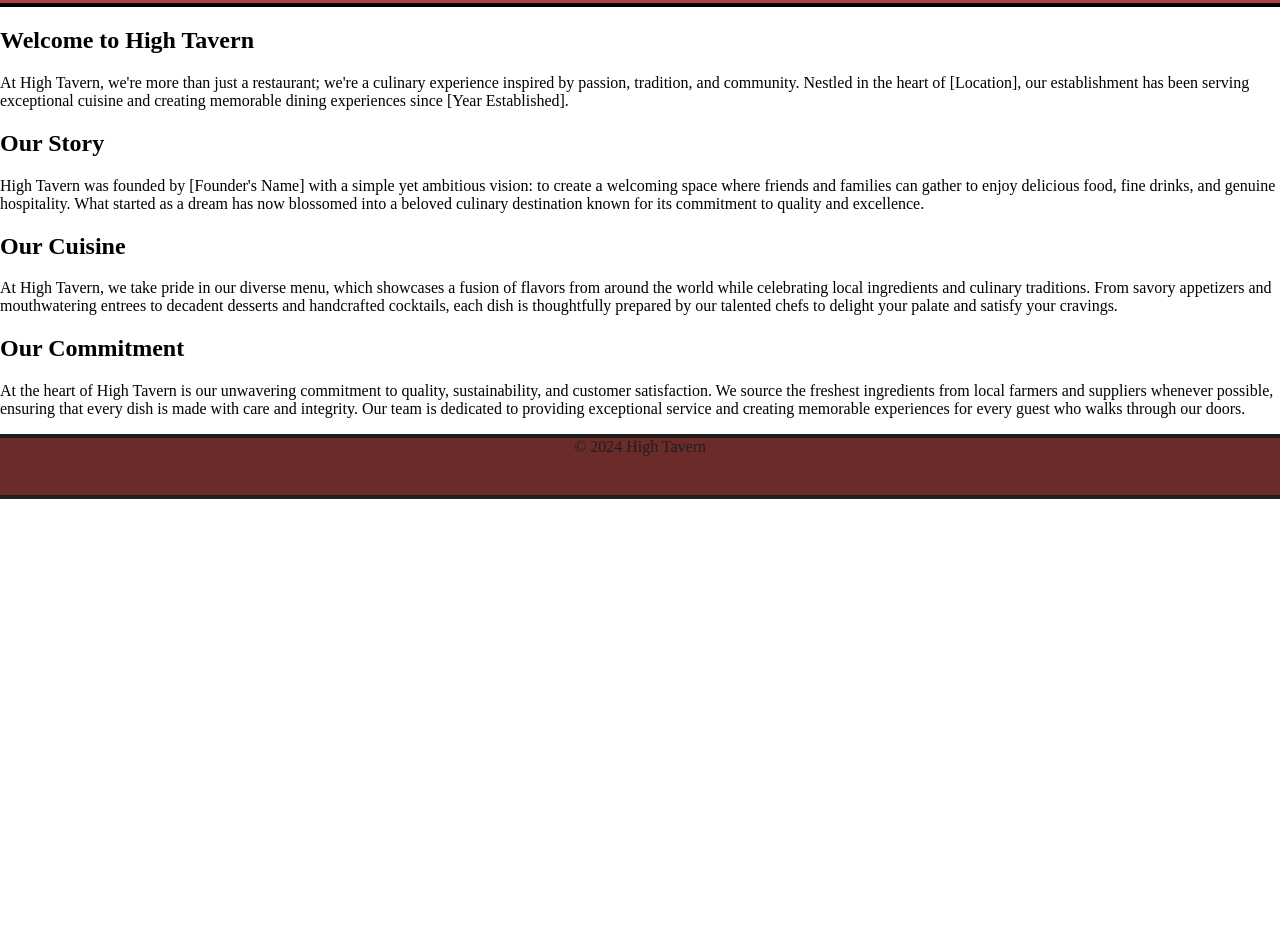
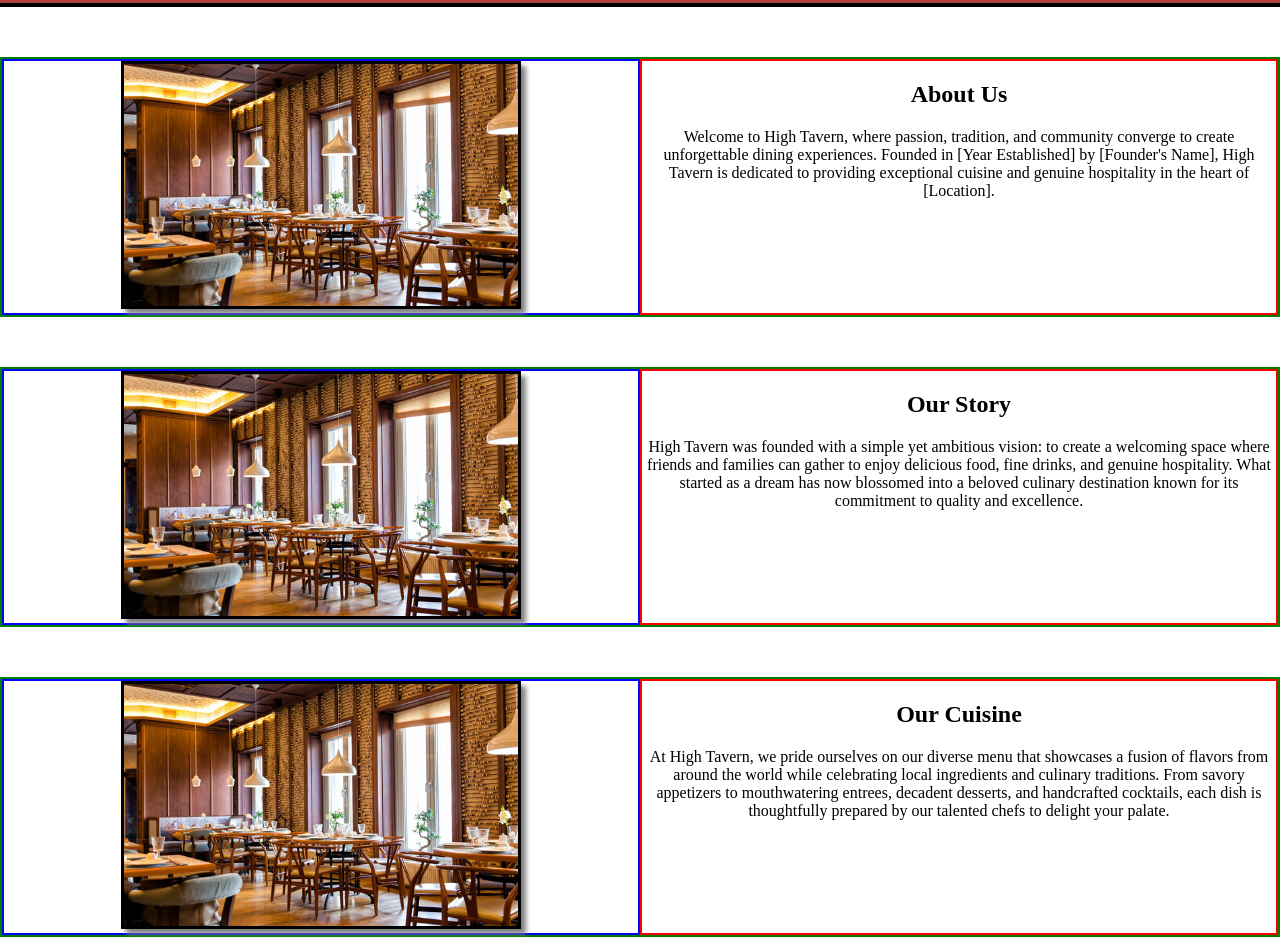
Before and after one commit to brandonvsq/restaurant-website, a plain HTML site: page about.html in a window 1280 px wide. Shown: the part 66-1012 px from the top of the page. Before the commit the page ends 800 px from the top, so only its background shows below. Drawn offline with Linux system fonts and the light colour scheme; a web font is replaced by a local one.

Commit message:
Update about.html

```diff
--- a/about.html
+++ b/about.html
@@ -21,26 +21,46 @@
             </nav>
         </header>
 
-        <main>
-            <section class="hero">
-                <div class="hero-content">
-                    <h1>Welcome to High Tavern</h1>
-                    <p>At High Tavern, we're more than just a restaurant; we're a culinary experience inspired by passion, tradition, and community. Nestled in the heart of [Location], our establishment has been serving exceptional cuisine and creating memorable dining experiences since [Year Established].</p>
+        <main class="about-main">
+            <section class="about-us">
+                <div class="section-image">
+                    <img src="images/kitchen.jpeg" alt="">
+                </div>
+
+                <div class="section-content">
+                    <h2>About Us</h2>
+                    <p>Welcome to High Tavern, where passion, tradition, and community converge to create unforgettable dining experiences. Founded in [Year Established] by [Founder's Name], High Tavern is dedicated to providing exceptional cuisine and genuine hospitality in the heart of [Location].</p>
                 </div>
             </section>
 
-            <section class="main-content">
-                <div class="section-container">
-                    <h2>Our Story</h2>
-                    <p>High Tavern was founded by [Founder's Name] with a simple yet ambitious vision: to create a welcoming space where friends and families can gather to enjoy delicious food, fine drinks, and genuine hospitality. What started as a dream has now blossomed into a beloved culinary destination known for its commitment to quality and excellence.</p>
+            <section class="our-story">
+                <div class="section-image">
+                    <img src="images/kitchen.jpeg" alt="">
                 </div>
 
-                <div class="section-container">
-                    <h2>Our Cuisine</h2>
-                    <p>At High Tavern, we take pride in our diverse menu, which showcases a fusion of flavors from around the world while celebrating local ingredients and culinary traditions. From savory appetizers and mouthwatering entrees to decadent desserts and handcrafted cocktails, each dish is thoughtfully prepared by our talented chefs to delight your palate and satisfy your cravings.</p>
+                <div class="section-content">
+                    <h2>Our Story</h2>
+                    <p>High Tavern was founded with a simple yet ambitious vision: to create a welcoming space where friends and families can gather to enjoy delicious food, fine drinks, and genuine hospitality. What started as a dream has now blossomed into a beloved culinary destination known for its commitment to quality and excellence.</p>
+                </div>
+            </section>
+
+            <section class="our-cuisine">
+                <div class="section-image">
+                    <img src="images/kitchen.jpeg" alt="">
                 </div>
 
-                <div class="section-container">
+                <div class="section-content">
+                    <h2>Our Cuisine</h2>
+                    <p>At High Tavern, we pride ourselves on our diverse menu that showcases a fusion of flavors from around the world while celebrating local ingredients and culinary traditions. From savory appetizers to mouthwatering entrees, decadent desserts, and handcrafted cocktails, each dish is thoughtfully prepared by our talented chefs to delight your palate.</p>
+                </div>
+            </section>
+
+            <section class="our-commitment">
+                <div class="section-image">
+                    <img src="images/kitchen.jpeg" alt="">
+                </div>
+
+                <div class="section-content">
                     <h2>Our Commitment</h2>
                     <p>At the heart of High Tavern is our unwavering commitment to quality, sustainability, and customer satisfaction. We source the freshest ingredients from local farmers and suppliers whenever possible, ensuring that every dish is made with care and integrity. Our team is dedicated to providing exceptional service and creating memorable experiences for every guest who walks through our doors.</p>
                 </div>
@@ -50,6 +70,5 @@
         <footer>
             &copy; 2024 High Tavern
         </footer>
-
     </body>
 </html>
```
